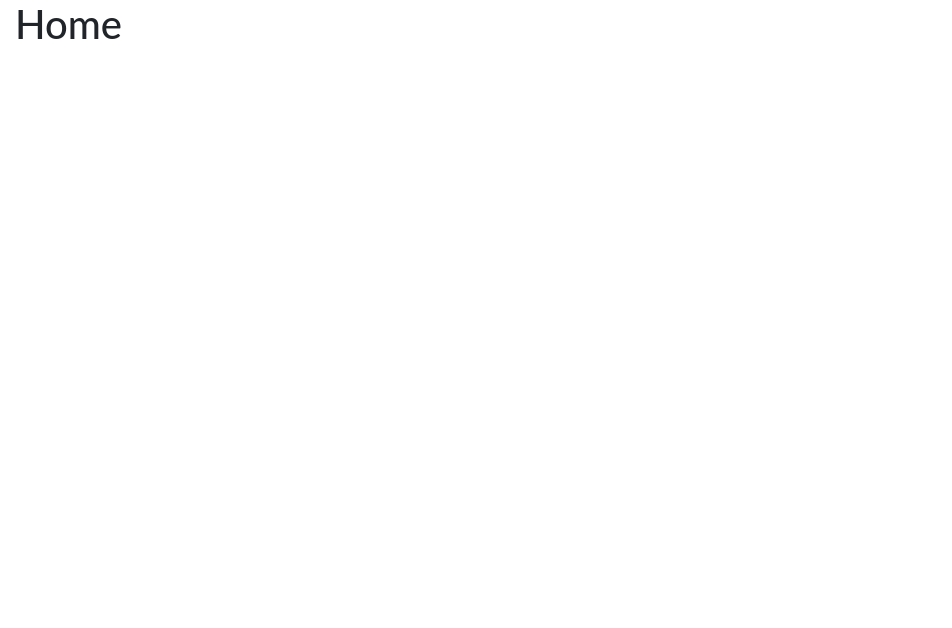
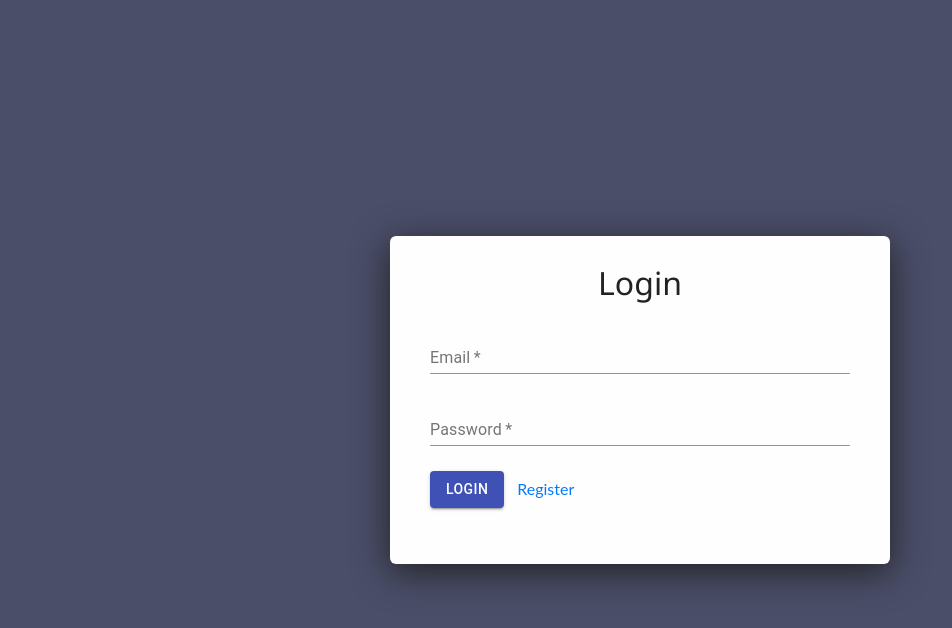
Before and after one commit to kantivekariya/react-login-app, a React (Create React App) app: page / in a window 1280 px wide. Shown: the top 628 px of the page, without its empty margins (0-952 px from the left). Built offline with nearby package versions, Linux system fonts and the light colour scheme.

Commit message:
update file structure

```diff
--- a/package.json
+++ b/package.json
@@ -10,7 +10,8 @@
     "react-bootstrap": "^1.0.0-beta.16",
     "react-dom": "^16.12.0",
     "react-router-dom": "^5.1.2",
-    "react-scripts": "3.2.0"
+    "react-scripts": "3.2.0",
+    "react-toastify": "^5.4.1"
   },
   "scripts": {
     "start": "react-scripts start",
--- a/src/App.js
+++ b/src/App.js
@@ -1,8 +1,8 @@
 import React from 'react';
-import { Route, Redirect, Switch, BrowserRouter as Router } from 'react-router-dom'
-import Login from './components/Login'
-import Register from './components/Register'
-import Home from './components/Home'
+import { Route, Redirect, Switch, BrowserRouter as Router } from 'react-router-dom';
+import Register from './components/Register/Register';
+import Home from './components/Home/Home';
+import Login from './components/Login/Login';
 
 class App extends React.Component {
   render() {
@@ -10,8 +10,8 @@ class App extends React.Component {
       <div>
         <Router>
           <Switch>
-                <Route exact path="/" component={Home} />
-                <Route path="/login" component={Login} />
+            <Route exact path="/" component={Login} />
+            <Route path="/home" component={Home} />
             <Route path="/register" component={Register} />
             <Redirect from="*" to="/" />
           </Switch>
--- a/src/components/Home.js
+++ b/src/components/Home/Home.js
@@ -2,7 +2,7 @@ import React from "react";
 class Home extends React.Component {
     render() {
         return (
-            <div className="col-md-12">
+            <div>
                 <h1>Home</h1>
             </div>
         );
--- a/src/components/Login.js
+++ b/src/components/Login/Login.js
@@ -3,7 +3,13 @@ import { Link } from 'react-router-dom';
 import TextField from '@material-ui/core/TextField';
 import Button from '@material-ui/core/Button';
 import axios from 'axios';
+import { ToastContainer, toast } from 'react-toastify';
 
+function toastify_error() {
+    toast.error("🦄 Invalid Username & Password", {
+        position: toast.POSITION.TOP_RIGHT
+    });
+}
 class Login extends React.Component {
     constructor(props) {
         super(props);
@@ -33,9 +39,14 @@ class Login extends React.Component {
         e.preventDefault();
         const { user } = this.state;
         if (user.email && user.password) {
-            console.log(user)
             localStorage.setItem('user', JSON.stringify(user));
-            axios.post('http://localhost:3600/login/', user).then(res => console.log(res.data))
+            axios.post('http://localhost:3600/login/', user).then((res) => {
+                setTimeout(() => {
+                    this.props.history.push('/home');
+                }, 1000);
+            }).catch(err => {
+                toastify_error();
+            });;
         }
     }
 
@@ -43,7 +54,8 @@ class Login extends React.Component {
         return (
             <div className='wrapper'>
                 <div className='form-wrapper'>
-                    <h2>Login App</h2>
+                    <h2>Login</h2>
+                    <ToastContainer />
                     <form autoComplete="off" onSubmit={this.handleSubmit}>
                         <div>
                             <TextField
--- a/src/components/Register.js
+++ b/src/components/Register/Register.js
@@ -3,6 +3,20 @@ import TextField from '@material-ui/core/TextField';
 import Button from '@material-ui/core/Button';
 import { Link } from 'react-router-dom';
 import axios from 'axios';
+import { ToastContainer, toast } from 'react-toastify';
+
+function toastify() {
+    toast.success("🦄 Success", {
+        position: toast.POSITION.TOP_RIGHT
+    });
+}
+
+function toastify_error() {
+    toast.error("🦄 Email alerady exits!!", {
+        position: toast.POSITION.TOP_RIGHT
+    });
+}
+
 class Register extends React.Component {
     constructor(props) {
         super(props);
@@ -10,7 +24,7 @@ class Register extends React.Component {
             user: {
                 firstName: '',
                 lastName: '',
-                phoneno: '',
+                phone: '',
                 email: '',
                 password: ''
             },
@@ -31,11 +45,19 @@ class Register extends React.Component {
         });
     }
 
-    handleSubmit(event) {
+    async handleSubmit(event) {
         event.preventDefault();
         const { user } = this.state;
         if (user.firstName && user.lastName && user.email && user.password) {
-            axios.post('http://localhost:3600/register/', user).then(res => console.log(res.data))
+            await axios.post('http://localhost:3600/register/', user).then((response) => {
+                toastify();
+                setTimeout(() => {
+                    this.props.history.push("/login");
+                }, 1000);
+
+            }).catch(err => {
+                toastify_error();
+            });
         }
     }
 
@@ -44,6 +66,8 @@ class Register extends React.Component {
             <div className='wrapper'>
                 <div className='form-wrapper'>
                     <h2>Register</h2>
+                    <ToastContainer />
+
                     <form name="form" onSubmit={this.handleSubmit}>
                         <div>
                             <TextField
@@ -68,8 +92,8 @@ class Register extends React.Component {
                                 required
                                 label="Phone No"
                                 margin="normal"
-                                name="phoneno"
-                                value={this.state.phoneno}
+                                name="phone"
+                                value={this.state.phone}
                                 className="text-box"
                                 onChange={this.handleChange}
                             />
@@ -96,6 +120,7 @@ class Register extends React.Component {
                         </div>
                         <div className="pt-4 ">
                             <Button variant="contained" type="submit" color="primary">Register</Button>
+                            {/* <Button variant="contained" onClick={this.notify} color="primary">Notification</Button> */}
                             <Link to="/login" className="btn btn-link">Cancel</Link>
                         </div>
                     </form>
--- a/src/index.js
+++ b/src/index.js
@@ -3,5 +3,6 @@ import ReactDOM from 'react-dom';
 import './index.css';
 import App from './App';
 import 'bootstrap/dist/css/bootstrap.min.css';
+import 'react-toastify/dist/ReactToastify.css';
 
 ReactDOM.render(<App />, document.getElementById('root'));
```
Also changed, not shown: 1 other file (tests, documents, lock files or other folders). Lines whose indentation alone changed are shown as unchanged.
